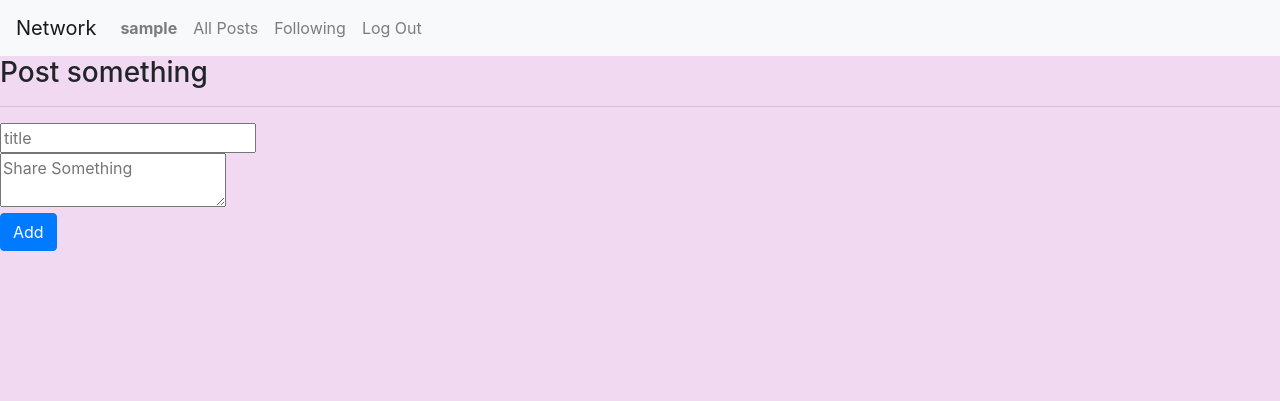
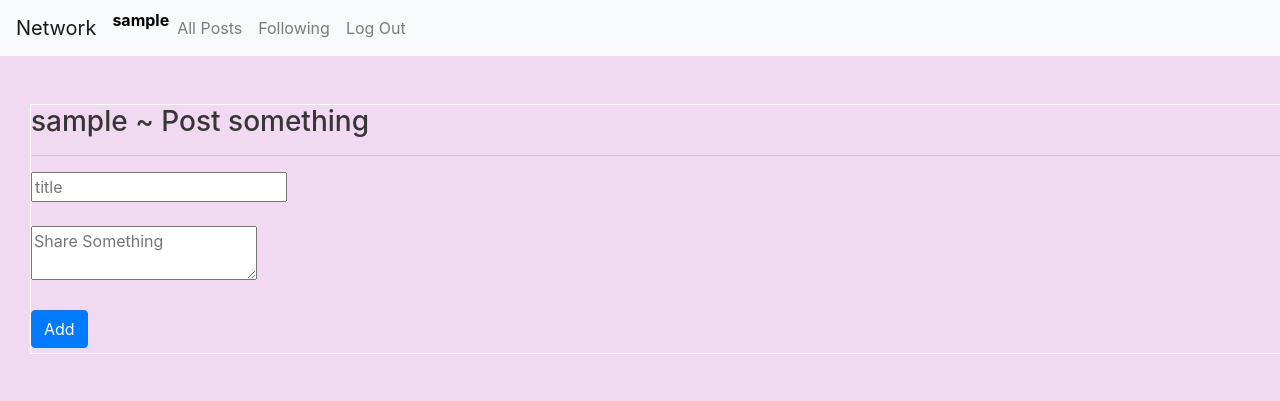
Before and after one commit to eltondna/Social_Media_Clone, a Django app: page / in a window 1280 px wide; the page is wider, and only the part inside the window is pictured. Shown: the top 401 px of that part. Run offline with Django 3.2, Linux system fonts and the light colour scheme; the visitor is signed in with stand-in values (Sample User, id 1); some libraries are stand-ins or nearby versions.

Commit message:
All Post + Profile function

```diff
--- a/project4/network/models.py
+++ b/project4/network/models.py
@@ -7,14 +7,13 @@ class User(AbstractUser):
 
 
 
-
 class Post(models.Model):
     id = models.IntegerField(primary_key=True,auto_created=True)
     user = models.ForeignKey(User,models.CASCADE,related_name="addpost_user")
     title = models.CharField(max_length=50,null=True)
     content = models.CharField(max_length=200)
     creation_date = models.DateTimeField()
-    like = models.IntegerField(null=True)
+    like = models.IntegerField()
 
     def __str__(self):
         return f"Post {self.id}: User: {self.user} Like: {self.like} creation_date: {self.creation_date}"
@@ -25,6 +24,6 @@ class Post(models.Model):
             "Poser": self.user.username,
             "title": self.title,
             "content": self.content,
-            "date": self.creation_date,
+            "date": self.creation_date.strftime("%b %d %Y, %I:%M %p"),
             "like": self.like
         }
--- a/project4/network/static/network/styles.css
+++ b/project4/network/static/network/styles.css
@@ -1,3 +1,38 @@
 body{
     background-color: rgb(242, 217, 242);
+    color: rgb(54, 54, 54);
 }
+
+
+
+.like{
+    border: none;
+    background-color: transparent;
+    color: red;
+
+}
+
+.i_post{
+    border: 1px solid rgb(255, 255, 255);
+    height: 200px;
+    margin-left: 30px;
+    width: 1325px;
+}
+
+
+.add_post{
+    border: 1px solid rgb(255, 255, 255);
+    height: 250px;
+    margin-left: 30px;
+    width: 1325px;
+}
+
+.nav-link_profile{
+    color:black
+
+}
+
+.i_post:hover{
+    cursor: pointer;
+
+}
--- a/project4/network/templates/network/index.html
+++ b/project4/network/templates/network/index.html
@@ -4,19 +4,19 @@
 
 {% if user.is_authenticated %}
                                     <!--Add Post -->
-    <form class="add_post" >
-        <h3> Post something</h3><hr>
+    <br><br><form class="add_post" >
+        <h3>  {{ user.username }} ~ Post something</h3><hr>
         {% csrf_token %}
-        <input class="add_title" type="text" placeholder="title"><br>
-        <textarea class="add_content" type="text" placeholder="Share Something"></textarea><br>
+        <input class="add_title" type="text" placeholder="title"><br><br>
+        <textarea class="add_content" type="text" placeholder="Share Something"></textarea><br><br>
         <input type="submit" value="Add" class="btn btn-primary">
-    </form>
+    </form><br><br>
+
 {% endif %}
-
-
-
-
-
+<div id="post">
+</div>
+<div id="profile">
+</div>
 
 
 
--- a/project4/network/templates/network/layout.html
+++ b/project4/network/templates/network/layout.html
@@ -10,13 +10,13 @@
     <body>
 
         <nav class="navbar navbar-expand-lg navbar-light bg-light">
-            <a class="navbar-brand" href="#">Network</a>
+            <a  class="navbar-brand" href="#">Network</a>
 
             <div>
               <ul class="navbar-nav mr-auto">
                 {% if user.is_authenticated %}
                     <li class="nav-item">
-                        <a class="nav-link" href="#"><strong>{{ user.username }}</strong></a>
+                        <a id="{{ user.username }}" class="nav-link_profile" href="#"><strong>{{ user.username }}</strong></a>
                     </li>
                 {% endif %}
                 <li class="nav-item">
--- a/project4/network/urls.py
+++ b/project4/network/urls.py
@@ -9,4 +9,5 @@ urlpatterns = [
     path("logout", views.logout_view, name="logout"),
     path("register", views.register, name="register"),
     path("add",views.add,name="add"),
+    path("post/<str:section>",views.post, name="post"),
 ]
--- a/project4/network/views.py
+++ b/project4/network/views.py
@@ -7,8 +7,11 @@ import json
 from datetime import datetime
 from django.views.decorators.csrf import csrf_exempt
 from .models import User, Post
+from django.contrib.auth.decorators import login_required
+from django.views.decorators.csrf import csrf_exempt
 
 
+@login_required(login_url='/login')
 def index(request):
     return render(request, "network/index.html")
 
@@ -27,6 +30,22 @@ def add(request):
     new_post = Post(user=user,title=title,content=content,creation_date=creation_date,like=0)
     new_post.save()
     return JsonResponse({"message": "Post created successfully."}, status=201)
+
+
+
+
+def post(request, section):
+    # Main Page
+    if section == "all":
+        posts = Post.objects.all()
+
+    # Specific User Profile
+    else:
+        user = User.objects.get(username=section)
+        posts = Post.objects.filter(user=user.id)
+
+    posts = posts.order_by("creation_date").all()
+    return JsonResponse([post.serialize() for post in posts],safe=False)
 
 
 
```
